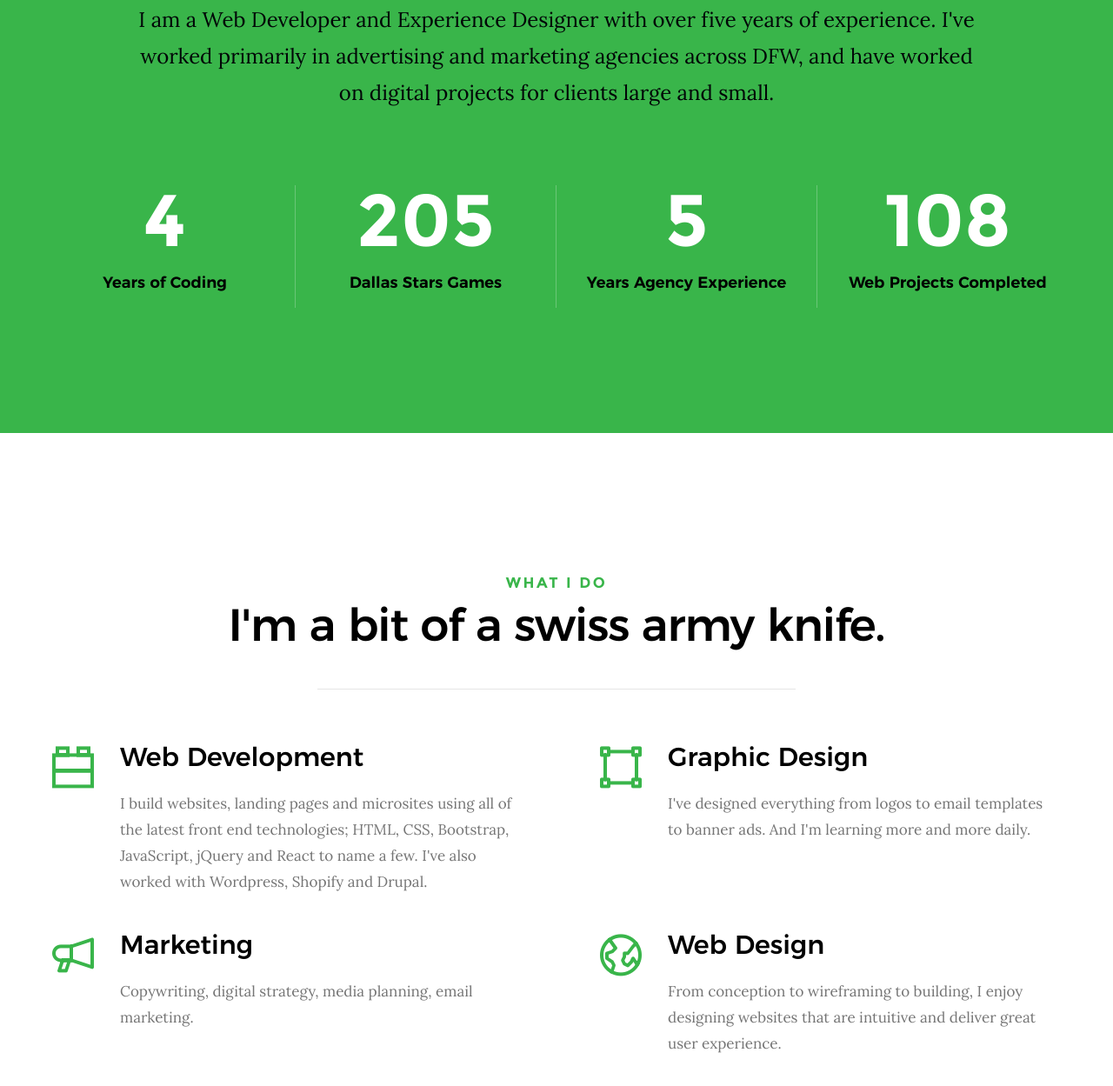
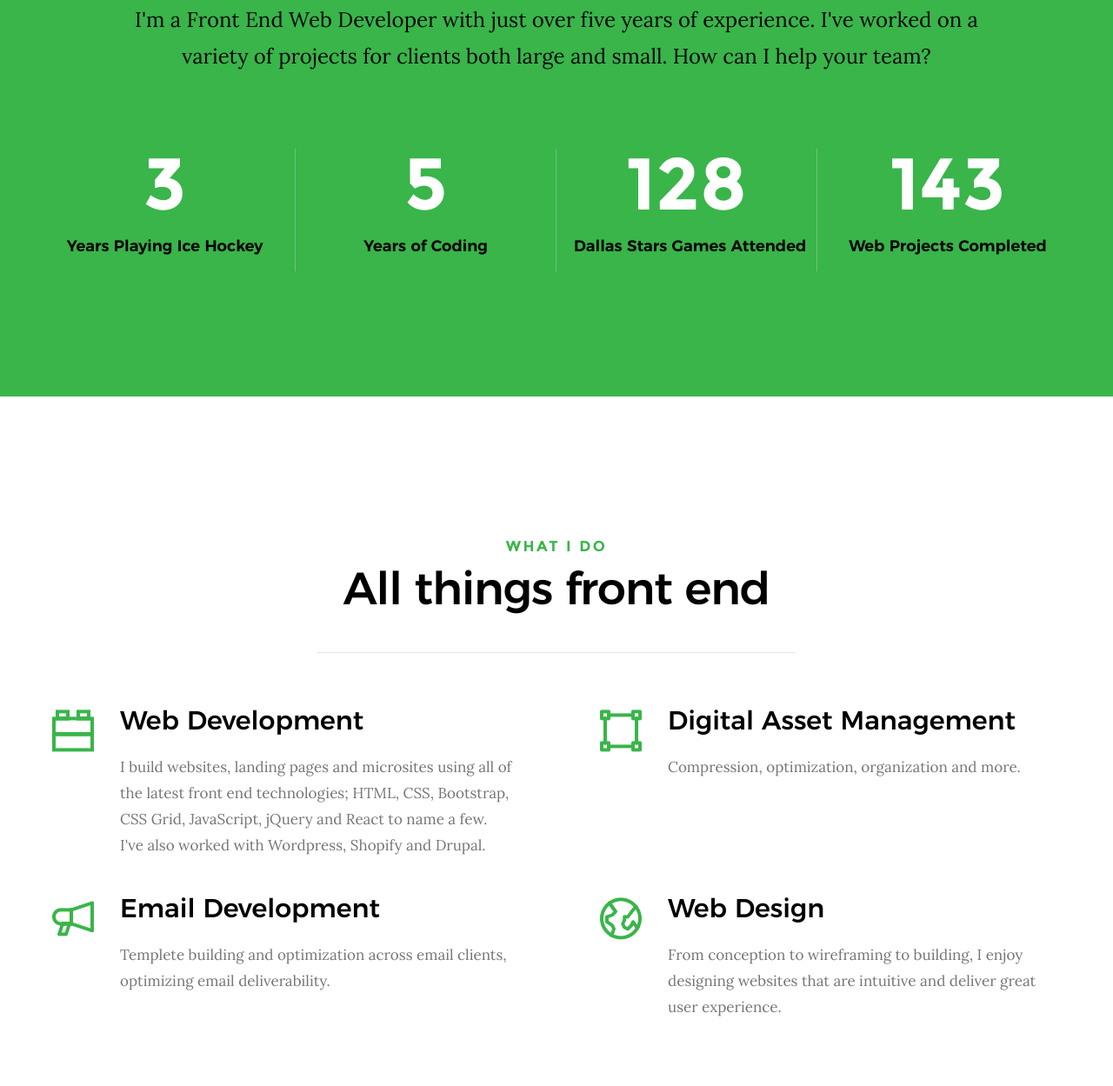
Before and after one commit to haleyjhankins/haleyhankinsweb, a plain HTML site: page index.html in a window 1280 px wide. Shown: the part 1154-2403 px from the top of the page at 87% size. Drawn offline with Linux system fonts and the light colour scheme; files whose address does not match are found by name.

Commit message:
content edit

```diff
--- a/index.html
+++ b/index.html
@@ -182,27 +182,26 @@
     <div class="row about-desc" data-aos="fade-up">
       <div class="col-full">
         <p>
-          I am a Web Developer and Experience Designer with over five years of experience. I've worked primarily in advertising and marketing agencies across DFW, and have worked on digital projects for clients large and small.
+          I'm a Front End Web Developer with just over five years of experience. I've worked on a variety of projects for clients both large and small. How can I help your team?
         </p>
       </div>
     </div> <!-- end about-desc -->
 
     <div class="row about-stats stats block-1-4 block-m-1-2 block-mob-full" data-aos="fade-up">
-
+      <div class="col-block stats__col">
+        <div class="stats__count">3</div>
+        <h5>Years Playing Ice Hockey</h5>
+      </div>
       <div class="col-block stats__col ">
-        <div class="stats__count">4</div>
+        <div class="stats__count">5</div>
         <h5>Years of Coding</h5>
       </div>
       <div class="col-block stats__col">
-        <div class="stats__count">205</div>
-        <h5>Dallas Stars Games</h5>
+        <div class="stats__count">128</div>
+        <h5>Dallas Stars Games Attended</h5>
       </div>
       <div class="col-block stats__col">
-        <div class="stats__count">5</div>
-        <h5>Years Agency Experience</h5>
-      </div>
-      <div class="col-block stats__col">
-        <div class="stats__count">108</div>
+        <div class="stats__count">143</div>
         <h5>Web Projects Completed</h5>
       </div>
 
@@ -216,21 +215,19 @@
   <!-- services
     ================================================== -->
   <section id='services' class="s-services">
-
     <div class="row section-header has-bottom-sep" data-aos="fade-up">
       <div class="col-full">
         <h3 class="subhead">What I Do</h3>
-        <h1 class="display-2">I'm a bit of a swiss army knife.</h1>
+        <h1 class="display-2">All things front end</h1>
       </div>
     </div> <!-- end section-header -->
 
     <div class="row services-list block-1-2 block-tab-full">
-
       <div class="col-block service-item" data-aos="fade-up">
         <div class="service-icon"><i class="icon-lego-block"></i></div>
         <div class="service-text">
           <h3 class="h2">Web Development</h3>
-          <p>I build websites, landing pages and microsites using all of the latest front end technologies; HTML, CSS, Bootstrap, JavaScript, jQuery and React to name a few. I've also worked with Wordpress, Shopify and Drupal.
+          <p>I build websites, landing pages and microsites using all of the latest front end technologies; HTML, CSS, Bootstrap, CSS Grid, JavaScript, jQuery and React to name a few. I've also worked with Wordpress, Shopify and Drupal.
           </p>
         </div>
       </div>
@@ -240,8 +237,8 @@
           <i class="icon-group"></i>
         </div>
         <div class="service-text">
-          <h3 class="h2">Graphic Design</h3>
-          <p>I've designed everything from logos to email templates to banner ads. And I'm learning more and more daily.
+          <h3 class="h2">Digital Asset Management</h3>
+          <p>Compression, optimization, organization and more.
           </p>
         </div>
       </div>
@@ -251,8 +248,8 @@
           <i class="icon-megaphone"></i>
         </div>
         <div class="service-text">
-          <h3 class="h2">Marketing</h3>
-          <p>Copywriting, digital strategy, media planning, email marketing.
+          <h3 class="h2">Email Development</h3>
+          <p>Templete building and optimization across email clients, optimizing email deliverability.
           </p>
         </div>
       </div>
@@ -566,7 +563,7 @@
               <a href="https://twitter.com/haley_hankins"><i class="fa fa-twitter" aria-hidden="true"></i></a>
             </li>
             <li>
-              <a href="https://www.instagram.com/thathaleyjane/"><i class="fa fa-instagram" aria-hidden="true"></i></a>
+              <a href="https://www.instagram.com/haleyjane1991"><i class="fa fa-instagram" aria-hidden="true"></i></a>
             </li>
             <li>
               <a href="https://github.com/haleyjhankins"><i class="fa fa-github" aria-hidden="true"></i></a>
@@ -589,9 +586,7 @@
       <div class="col-twelve">
         <div class="copyright">
           <p>Haley Hankins <span id="year"></span></p>
-
         </div>
-
         <div class="go-top">
           <a class="smoothscroll" title="Back to Top" href="#top"><i class="icon-arrow-up" aria-hidden="true"></i></a>
         </div>
```
